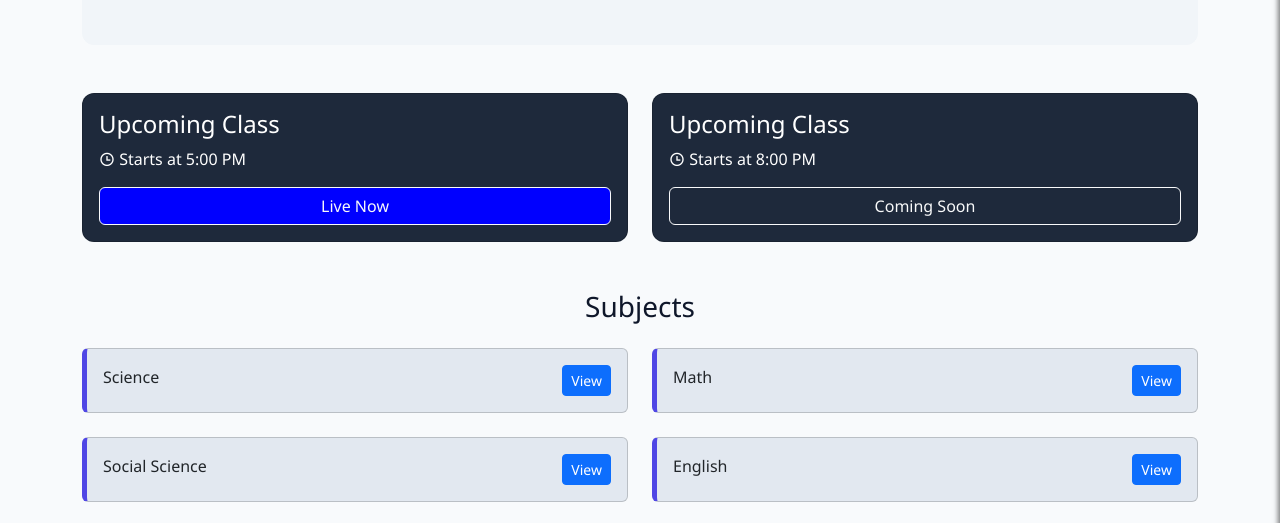
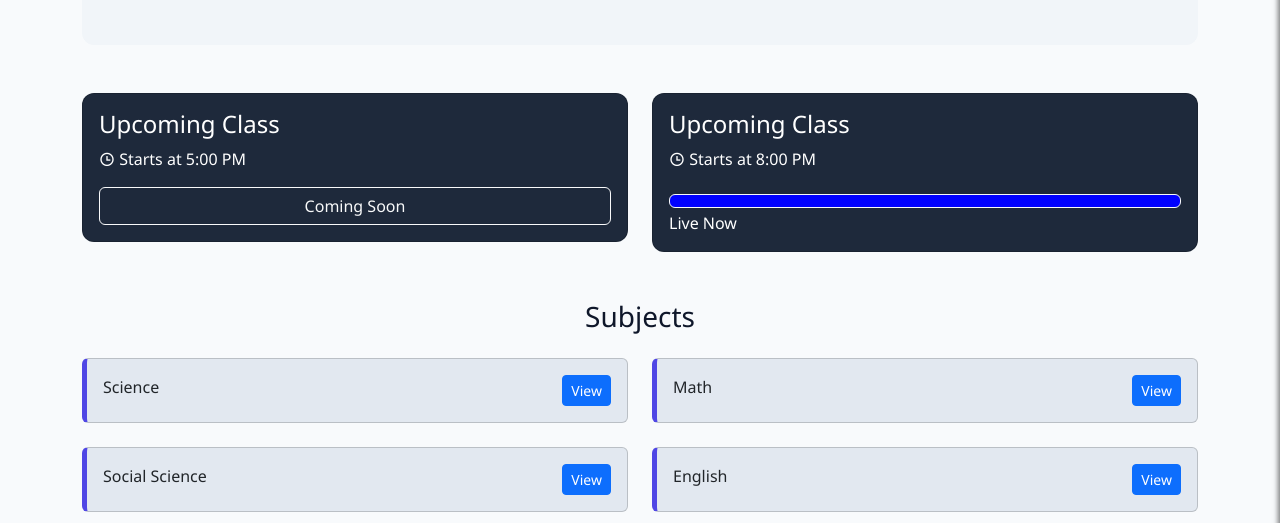
Before and after one commit to Badboy295-crazy/RangeXCoder9th, a plain HTML site: page index.html in a window 1280 px wide. Shown: the part 217-740 px from the top of the page. Drawn offline with nearby package versions, Linux system fonts and the light colour scheme.

Commit message:
Add files via upload

```diff
--- a/index.html
+++ b/index.html
@@ -42,7 +42,7 @@
           <div class="card-body text-white">
             <h4>Upcoming Class</h4>
             <p><i class="ri-time-line"></i> Starts at 5:00 PM</p>
-             <button class="btn btn-outline-light w-100"  onclick="window.location.href=' https://rangexcoder-mediaplayer.netlify.app/?title= First Class &url=https://dga9kme080o0w.cloudfront.net/out/v1/90ab1354cfcd4c5b83cf78a87d96041e/index_3.m3u8'" style="background-color:Blue;">Live Now</button>
+             <button class="btn btn-outline-light w-100"  onclick="window.location.href=' https://rangexcoder-mediaplayer.netlify.app/?title= First Class &url='" style="background-color:;">Coming Soon</button>
 
 
 
@@ -55,7 +55,7 @@
           <div class="card-body text-white">
             <h4>Upcoming Class</h4>
             <p><i class="ri-time-line"></i> Starts at 8:00 PM</p>
-           <button class="btn btn-outline-light w-100"  onclick="window.location.href='https://rangexcoder-mediaplayer.netlify.app/?title=Second Class &url='" style="background-color:;" >Coming Soon</button>
+           <button class="btn btn-outline-light w-100"  onclick="window.location.href='https://rangexcoder-mediaplayer.netlify.app/?title=Second Class &url='" style="background-color:Blue;"></button> Live Now</button>
           </div>
         </div>
       </div>
```
